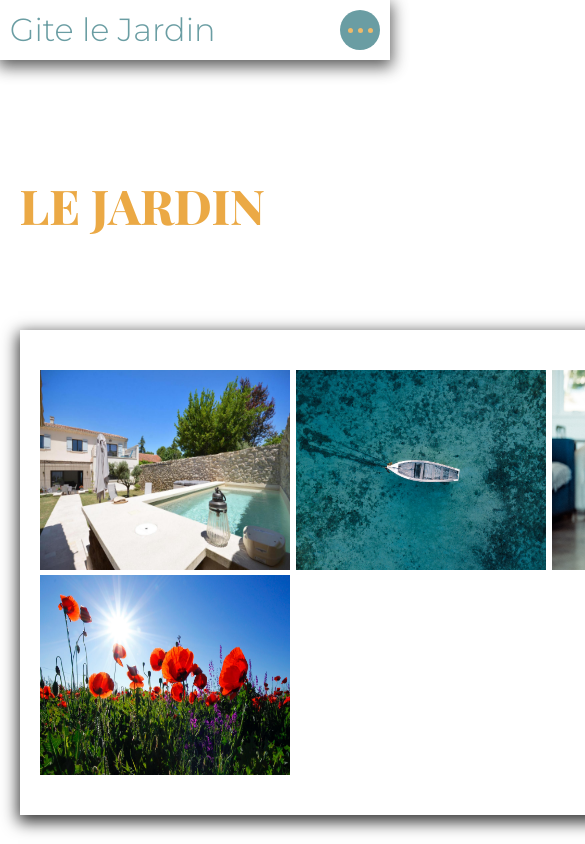
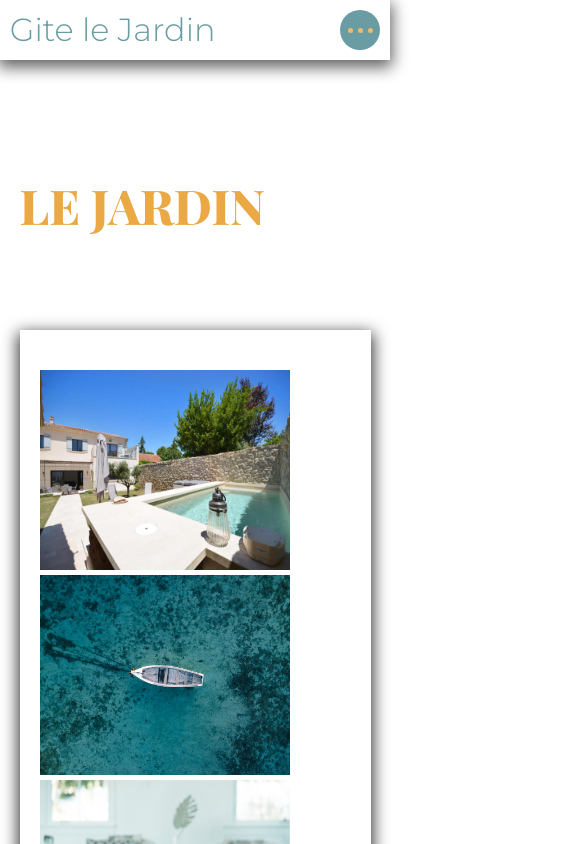
Before and after one commit to mc6ril/le-jardin, a Next.js app: page /gallery in a window 390 px wide. Shown: the top 844 px of the page, 585 px wide, since content can reach past the window. Built offline with nearby package versions, Linux system fonts and the light colour scheme; a web font is replaced by a local one.

Commit message:
ajout du responsive à gallery

```diff
--- a/styles/components/_gallery.scss
+++ b/styles/components/_gallery.scss
@@ -1,11 +1,9 @@
 .gallery {
   .gallery-images {
-    display: grid;
-    grid-template-columns: repeat(4, 1fr);
-    grid-template-rows: auto;
-    grid-auto-flow: row;
+    display: flex;
+    flex-flow: row wrap;
     gap: 5px;
-    width: calc((250px + 5px) * 4);
+    max-width: calc((250px + 5px) * 4);
     margin: 100px auto;
     box-shadow: 0px 5px 15px 2px rgba(0, 0, 0, 0.8);
     padding: 40px 20px;
@@ -14,7 +12,6 @@
       width: 250px;
       cursor: pointer;
       position: relative;
-
       .image img {
         object-fit: cover;
         height: 100%;
@@ -30,16 +27,18 @@
       z-index: 2;
 
       .close-image {
+        display: flex;
+        justify-content: center;
+        align-items: center;
         position: absolute;
         top: 0;
         right: 0;
         width: 40px;
         height: 40px;
-        display: flex;
-        justify-content: center;
-        align-items: center;
+        background-color: $firstColor;
+        border-radius: 50%;
         z-index: 9999;
-        background-color: $fifthColor;
+
         span {
           position: absolute;
           content: "";
```
